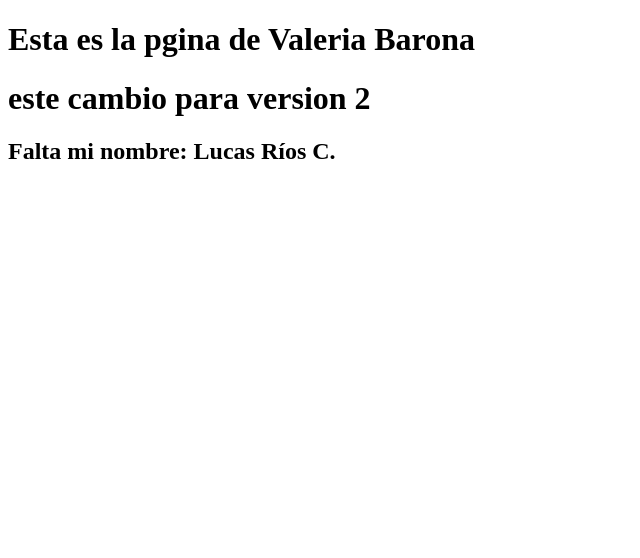
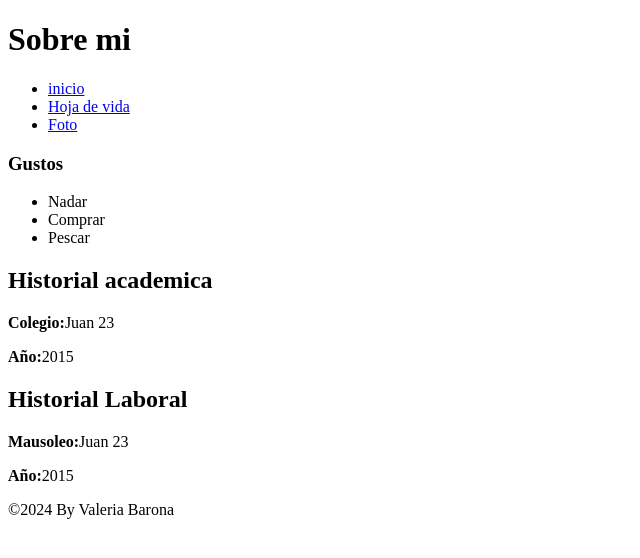
Before and after one commit to ValeriaBarona1/mi-pagina-web, a plain HTML site: page index.html in a window 1280 px wide. Shown: the whole page, without its empty margins (0-640 px from the left). Drawn offline with Linux system fonts and the light colour scheme.

Commit message:
maquetacion arquitectura html

```diff
--- a/index.html
+++ b/index.html
@@ -3,11 +3,48 @@
 <head>
     <meta charset="UTF-8">
     <meta name="viewport" content="width=device-width, initial-scale=1.0">
-    <title>SESION 7</title>
+    <title>Laboratorio 1</title>
 </head>
 <body>
-    <h1>Esta es la pgina de Valeria Barona</h1>
-    <h1>este cambio para version 2</h1>
-    <h2>Falta mi nombre: Lucas Ríos C.</h2>
+    <header>
+        <h1>Sobre mi </h1>
+
+    </header>
+
+    <nav>
+        <ul>
+            <li><a href="#">inicio</a></li>
+            <li><a href="#">Hoja de vida</a></li>
+            <li><a href="#">Foto</a></li>
+        </ul>
+    </nav>
+    <div>
+        <aside>
+            <h3>Gustos</h3>
+            <ul>
+                <li>Nadar</li>
+                <li>Comprar</li>
+                <li>Pescar</li>
+            </ul>
+        </aside>
+        <section>
+            <article>
+                <h2>Historial academica</h2>
+                <p><b>Colegio:</b>Juan 23</p>
+                <p><b>Año:</b>2015</p>
+            </article>
+        </section>
+        <section>
+            <article>
+                <h2>Historial Laboral</h2>
+                <p><b>Mausoleo:</b>Juan 23</p>
+                <p><b>Año:</b>2015</p>
+            </article>
+        </section>
+    </div>
+    <footer>
+        <p>&copy;2024 By Valeria Barona</p>
+    </footer>
+
 </body>
 </html>
```
